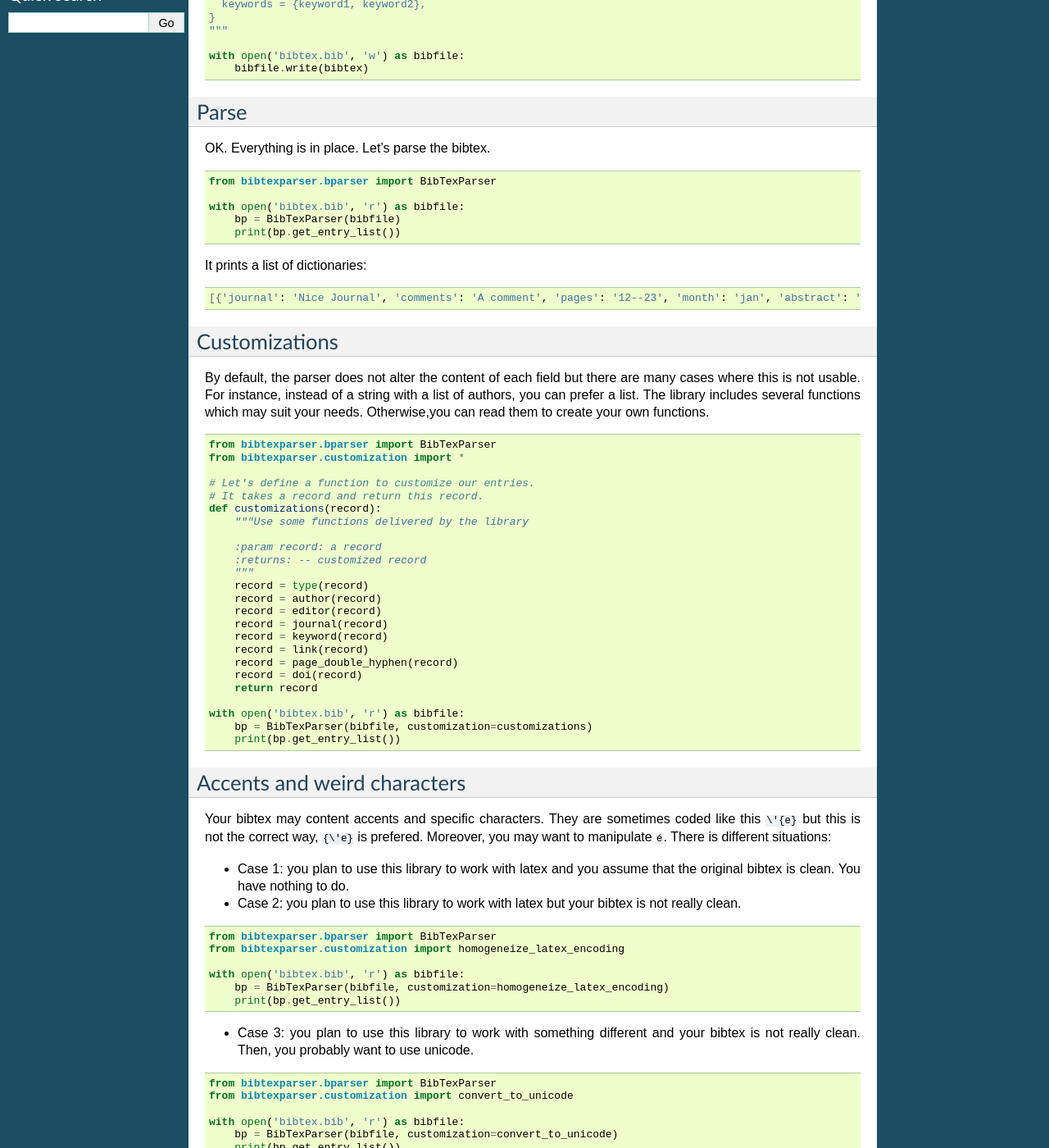
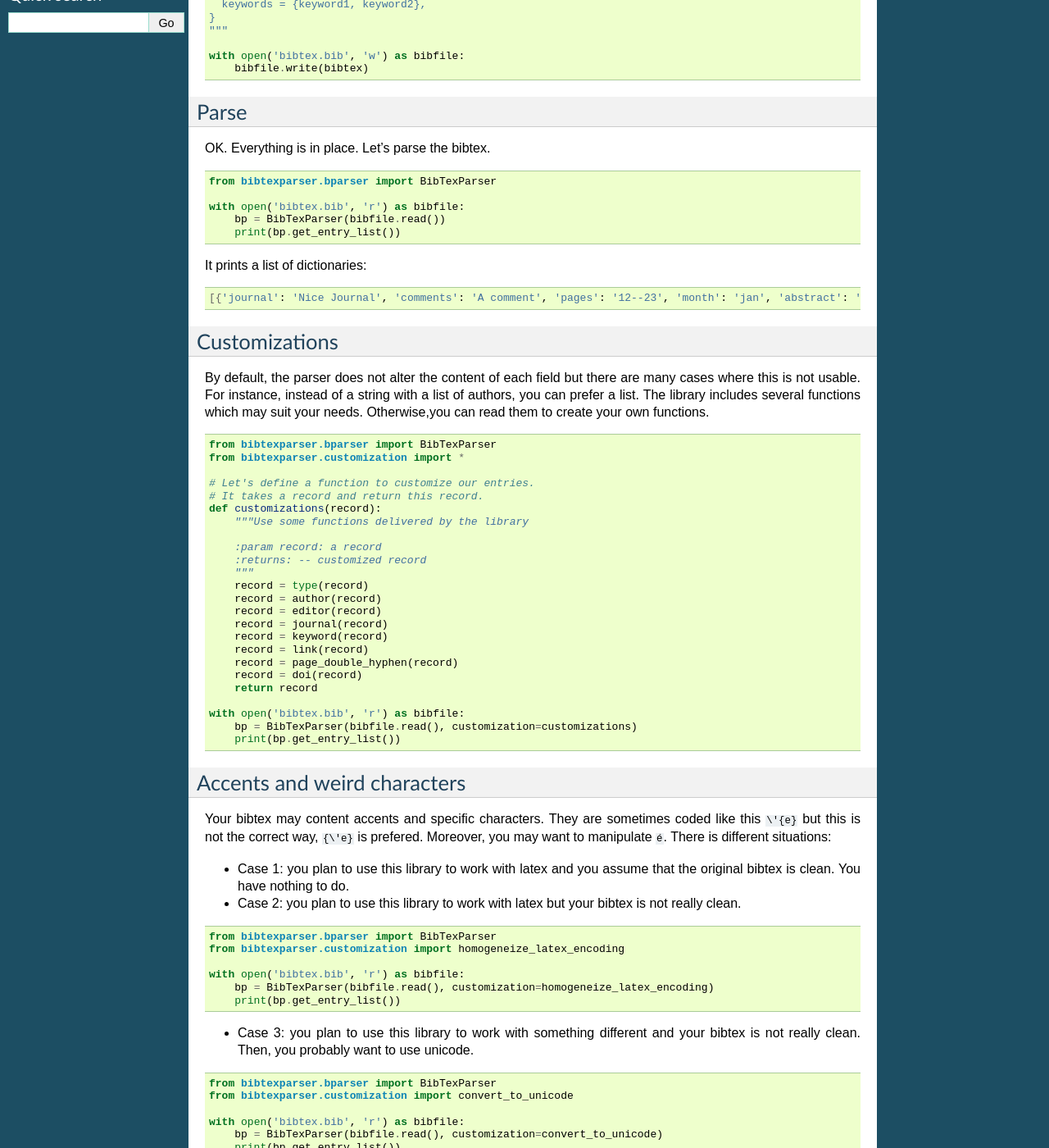
Before and after one commit to sciunto-org/python-bibtexparser, a Sphinx documentation site: the page built from docs/source/tutorial.rst, in a window 1280 px wide and 1400 px high, scrolled down 365 px. Shown: the whole window at 82% size. Built offline with Sphinx 7.4.7, drawn with Linux system fonts in a browser that asks for light colours.

```diff
--- a/docs/source/logging.rst
+++ b/docs/source/logging.rst
@@ -61,7 +61,7 @@ The example below can be used to print these messages in the console.
         from bibtexparser.bparser import BibTexParser
 
         with open('/tmp/bibtex.bib', 'r') as bibfile:
-            bp = BibTexParser(bibfile)
+            bp = BibTexParser(bibfile.read())
             print(bp.get_entry_list())
 
 I recommend you to use this output if you would like to report a bug.
--- a/docs/source/tutorial.rst
+++ b/docs/source/tutorial.rst
@@ -36,7 +36,7 @@ OK. Everything is in place. Let's parse the bibtex.
     from bibtexparser.bparser import BibTexParser
 
     with open('bibtex.bib', 'r') as bibfile:
-        bp = BibTexParser(bibfile)
+        bp = BibTexParser(bibfile.read())
         print(bp.get_entry_list())
 
 
@@ -78,7 +78,7 @@ The library includes several functions which may suit your needs. Otherwise,you
         return record
 
     with open('bibtex.bib', 'r') as bibfile:
-        bp = BibTexParser(bibfile, customization=customizations)
+        bp = BibTexParser(bibfile.read(), customization=customizations)
         print(bp.get_entry_list())
 
 
@@ -98,7 +98,7 @@ They are sometimes coded like this ``\'{e}`` but this is not the correct way, ``
     from bibtexparser.customization import homogeneize_latex_encoding
 
     with open('bibtex.bib', 'r') as bibfile:
-        bp = BibTexParser(bibfile, customization=homogeneize_latex_encoding)
+        bp = BibTexParser(bibfile.read(), customization=homogeneize_latex_encoding)
         print(bp.get_entry_list())
 
 
@@ -111,7 +111,7 @@ They are sometimes coded like this ``\'{e}`` but this is not the correct way, ``
     from bibtexparser.customization import convert_to_unicode
 
     with open('bibtex.bib', 'r') as bibfile:
-        bp = BibTexParser(bibfile, customization=convert_to_unicode)
+        bp = BibTexParser(bibfile.read(), customization=convert_to_unicode)
         print(bp.get_entry_list())
 
 
```
Also changed, not shown: 2 other files.
